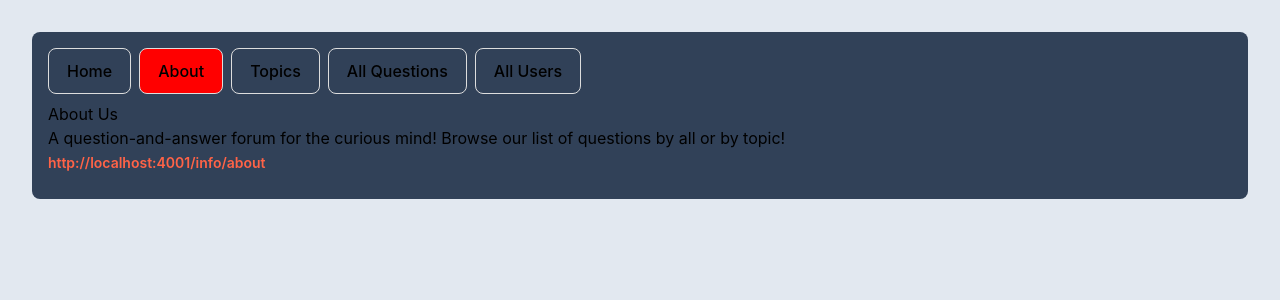
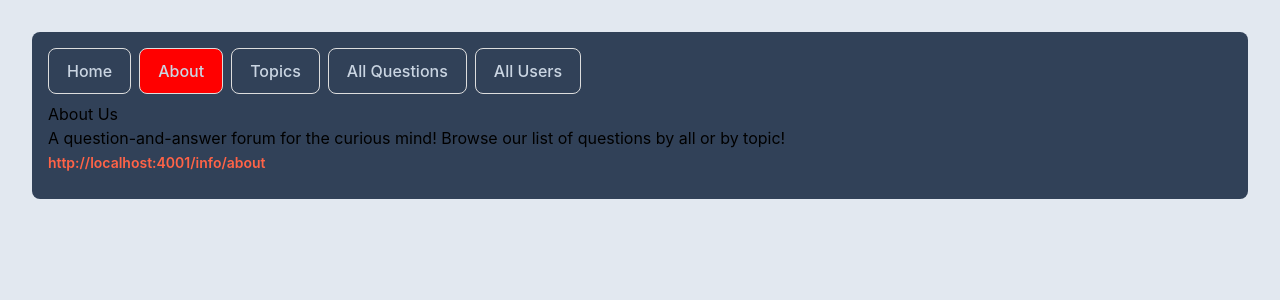
Before and after one commit to ftanekha/ccNextjsCodeyOverflowForum, a Next.js app: page /info/about in a window 1280 px wide. Shown: the top 300 px of the page. Built offline with nearby package versions, Linux system fonts and the light colour scheme.

Commit message:
- create a shared UI in (account)/users/[userId] that will be re-instantiated on nested segment navigation and default exports a client component

```diff
--- /dev/null
+++ b/app/account/users/[userId]/template.tsx
@@ -0,0 +1,13 @@
+function Template(
+    { children }: { children: React.ReactNode }
+){
+    const requestTime = new Date()
+    return (
+    <div>
+        {children}
+        <footer className="text-slate-300 text-sm">Last Checked: {requestTime.toLocaleTimeString()}</footer>
+    </div>
+    )
+}
+
+  export default Template
--- a/components/button/Button.tsx
+++ b/components/button/Button.tsx
@@ -16,7 +16,7 @@ export default function Button({ label, href, background, onClick }: ButtonProps
   const path = usePathname()
 
   return href ? (
-    <Link href={href ?? ''} className={`${styles.button} ${background} hover:bg-slate-300 ${(path === href ) && 'active'}`}>
+    <Link href={href ?? ''} className={`hover:bg-slate-300 hover:text-slate-700 text-slate-300 font-black ${styles.button} ${background} ${(path === href ) && 'active'}`}>
       {label}
     </Link>
   ) : (
```
